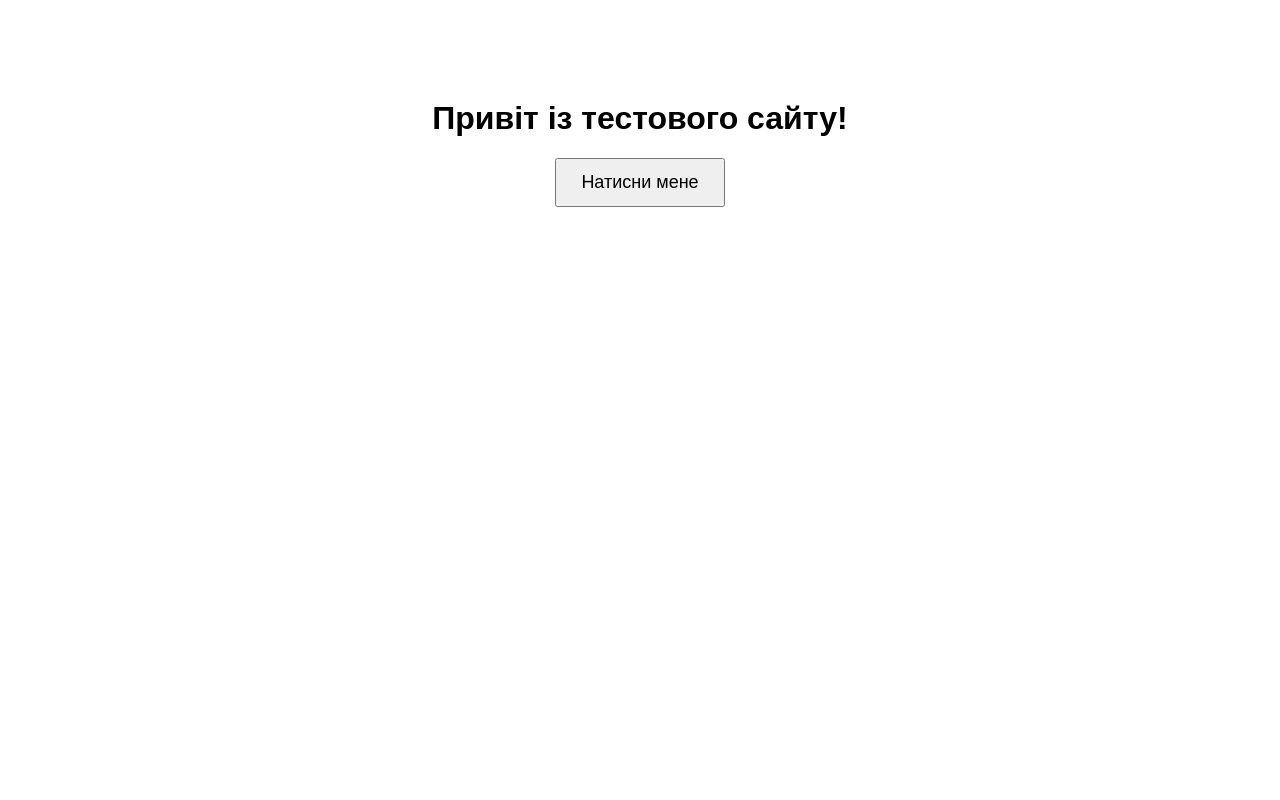
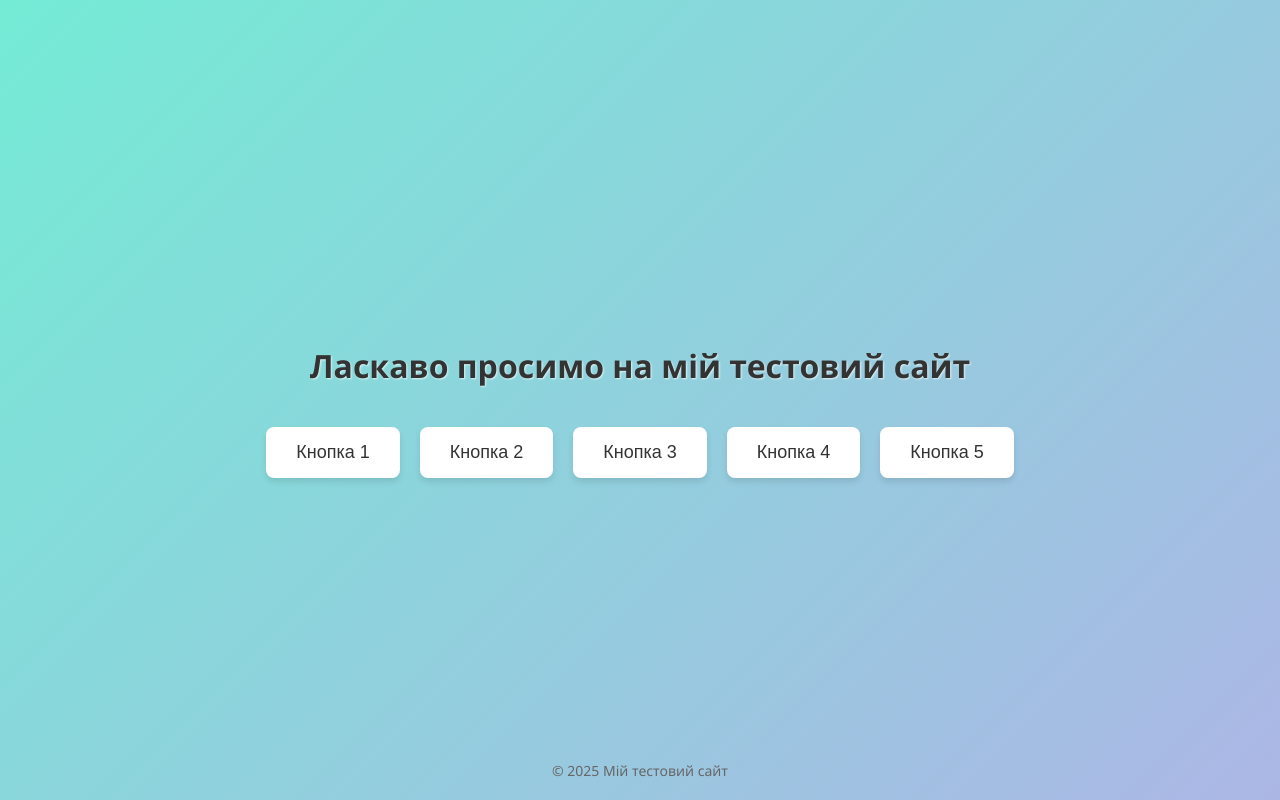
Before and after one commit to boykoche/boykoche.github.io, a plain HTML site: page index.html in a window 1280 px wide. Drawn offline with Linux system fonts and the light colour scheme.

Commit message:
v 0.0.1(5 buttons)

```diff
--- a/index.html
+++ b/index.html
@@ -2,50 +2,75 @@
 <html lang="uk">
 <head>
     <meta charset="UTF-8">
-    <title>Тестовий сайт з GTM</title>
-
-    <!-- Google Tag Manager -->
-    <script>
-        (function(w,d,s,l,i){w[l]=w[l]||[];w[l].push({'gtm.start':
-                new Date().getTime(),event:'gtm.js'});var f=d.getElementsByTagName(s)[0],
-            j=d.createElement(s),dl=l!='dataLayer'?'&l='+l:'';j.async=true;j.src=
-            'https://www.googletagmanager.com/gtm.js?id=GTM-XXXXXXX'+dl;f.parentNode.insertBefore(j,f);
-        })(window,document,'script','dataLayer','GTM-XXXXXXX');
-    </script>
-    <!-- End Google Tag Manager -->
-
+    <meta name="viewport" content="width=device-width, initial-scale=1">
+    <title>Мій простий сайт</title>
     <style>
         body {
-            font-family: Arial, sans-serif;
-            text-align: center;
-            margin-top: 100px;
+            margin: 0;
+            padding: 0;
+            font-family: 'Segoe UI', Tahoma, Geneva, Verdana, sans-serif;
+            background: linear-gradient(135deg, #74ebd5, #ACB6E5);
+            display: flex;
+            flex-direction: column;
+            align-items: center;
+            justify-content: center;
+            min-height: 100vh;
+            color: #333;
         }
+
+        h1 {
+            margin-bottom: 40px;
+            text-shadow: 1px 1px 2px rgba(255, 255, 255, 0.7);
+        }
+
+        .button-container {
+            display: flex;
+            flex-wrap: wrap;
+            gap: 20px;
+            justify-content: center;
+        }
+
         button {
-            padding: 12px 24px;
+            padding: 15px 30px;
             font-size: 18px;
+            border: none;
+            border-radius: 8px;
+            background: #ffffff;
+            color: #333;
             cursor: pointer;
+            transition: all 0.3s ease;
+            box-shadow: 0 4px 6px rgba(0,0,0,0.1);
+        }
+
+        button:hover {
+            background: #f0f0f0;
+            transform: translateY(-3px);
+            box-shadow: 0 6px 12px rgba(0,0,0,0.15);
+        }
+
+        footer {
+            position: absolute;
+            bottom: 20px;
+            font-size: 14px;
+            color: #666;
         }
     </style>
 </head>
 <body>
-<!-- Google Tag Manager (noscript) -->
-<noscript>
-    <iframe src="https://www.googletagmanager.com/ns.html?id=GTM-XXXXXXX"
-            height="0" width="0" style="display:none;visibility:hidden"></iframe>
-</noscript>
-<!-- End Google Tag Manager (noscript) -->
 
-<h1>Привіт із тестового сайту!</h1>
-<button id="cta-button">Натисни мене</button>
+<h1>Ласкаво просимо на мій тестовий сайт</h1>
 
-<script>
-    // Просто для перевірки – виклик події вручну
-    document.getElementById('cta-button').addEventListener('click', function() {
-        dataLayer.push({
-            event: 'cta_click',
-            button_text: 'Натисни мене'
-        });
-    });
-</script>
+<div class="button-container">
+    <button id="btn1">Кнопка 1</button>
+    <button id="btn2">Кнопка 2</button>
+    <button id="btn3">Кнопка 3</button>
+    <button id="btn4">Кнопка 4</button>
+    <button id="btn5">Кнопка 5</button>
+</div>
+
+<footer>
+    &copy; 2025 Мій тестовий сайт
+</footer>
+
 </body>
 </html>
```
